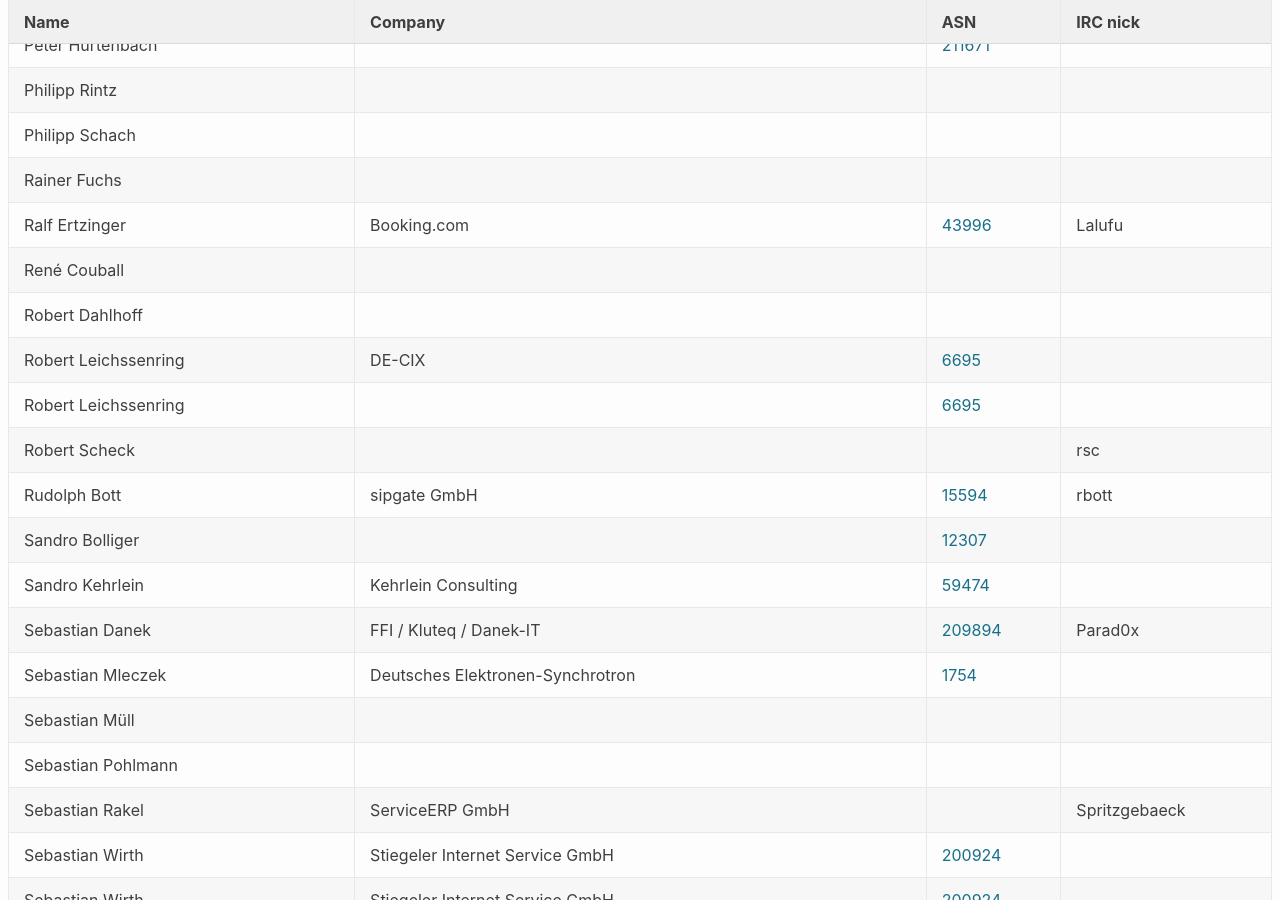
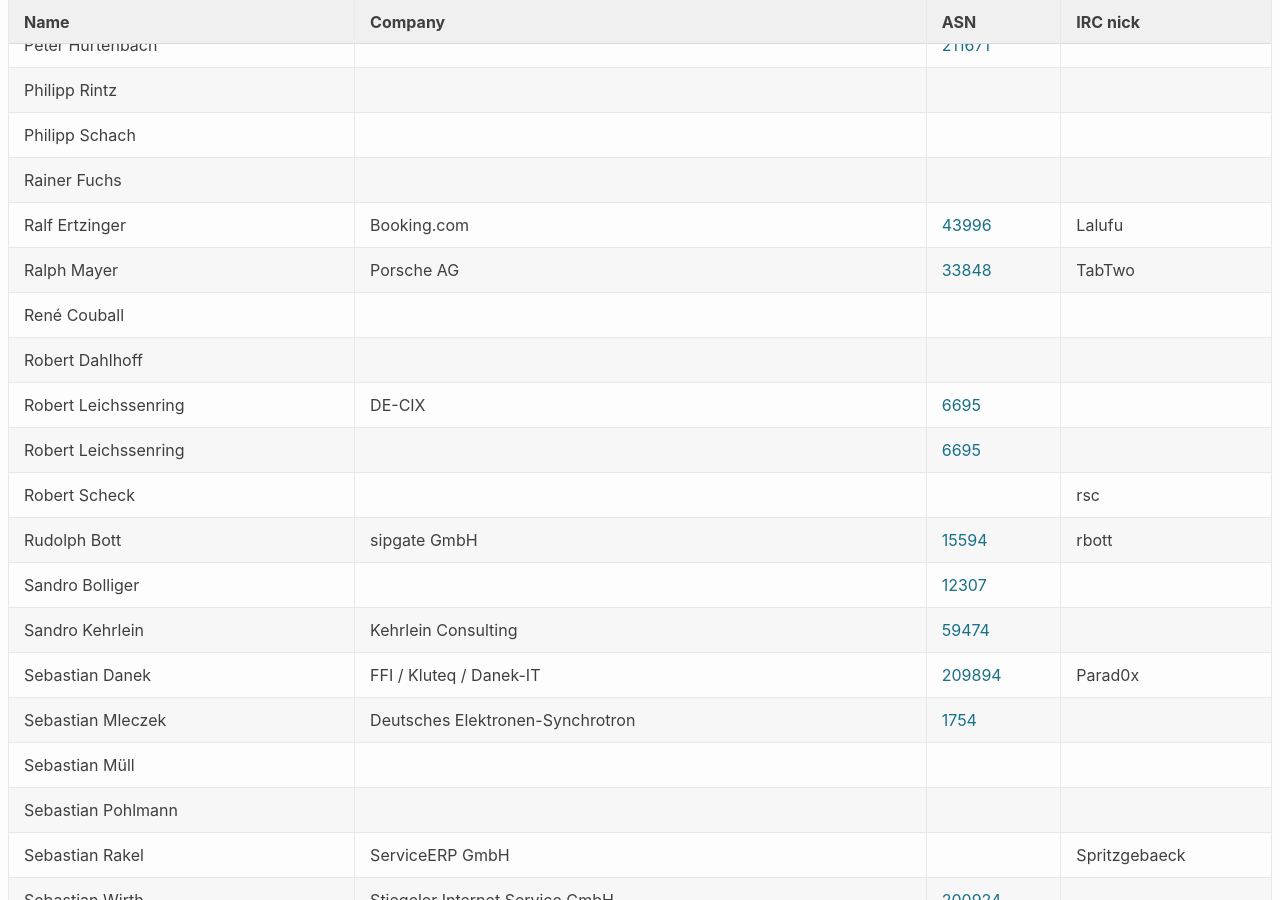
Before and after one commit to denog/pretix-attendeelist, a Jekyll site: the page built from denog14/index.md, in a window 1280 px wide and 900 px high, scrolled down 10104 px. Built offline with Jekyll 4.4.1, drawn with Linux system fonts in a browser that asks for light colours.

Commit message:
Latest data: Mon Oct 10 11:34:53 UTC 2022

```diff
--- a/_data/attendees_denog14_remote.json
+++ b/_data/attendees_denog14_remote.json
@@ -378,6 +378,12 @@
     "asn": "43996"
   },
   {
+    "name": "Ralph Mayer",
+    "company": "Porsche AG",
+    "irc": "TabTwo",
+    "asn": "33848"
+  },
+  {
     "name": "René Couball",
     "company": null,
     "irc": null,
```
